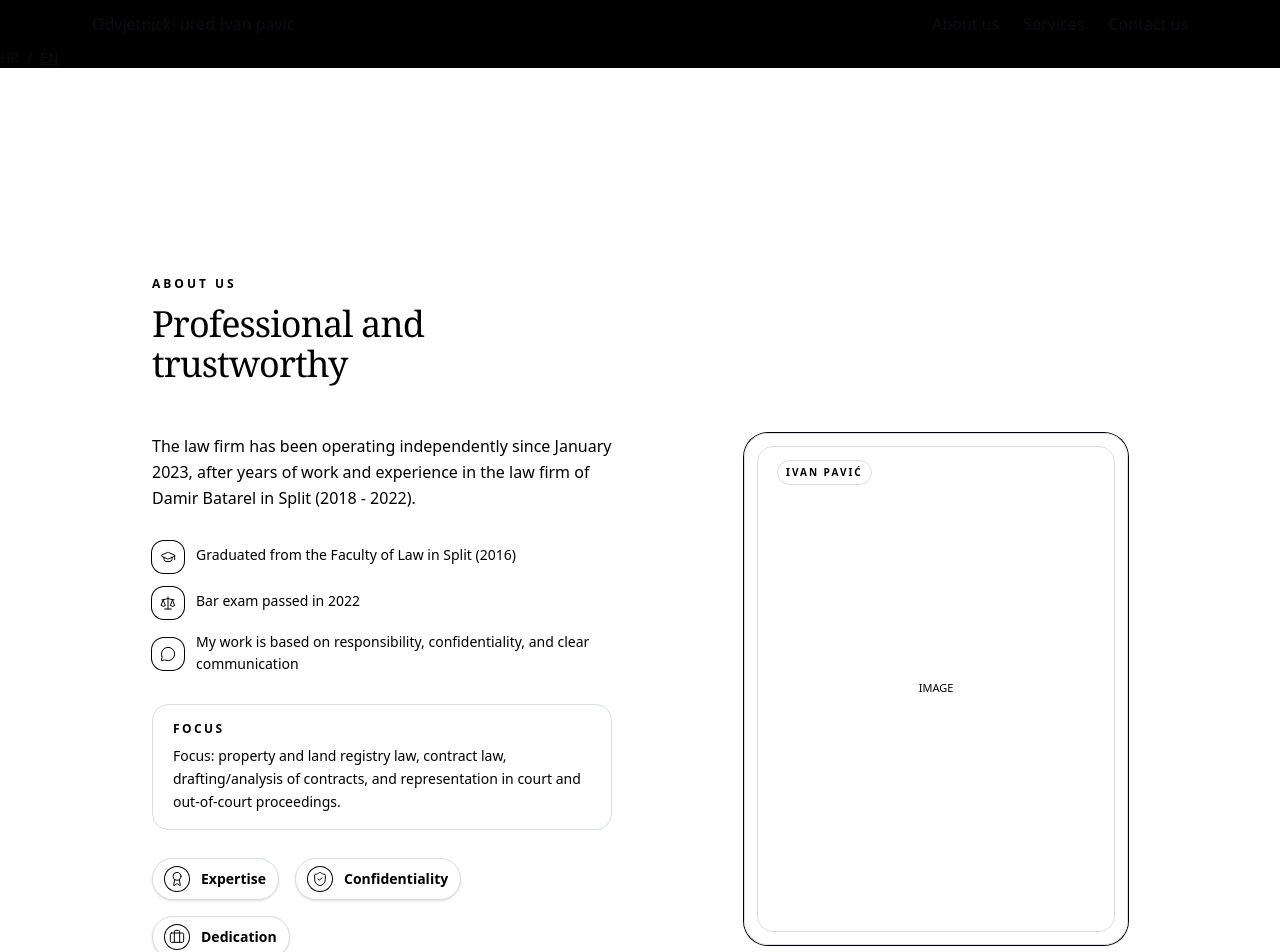
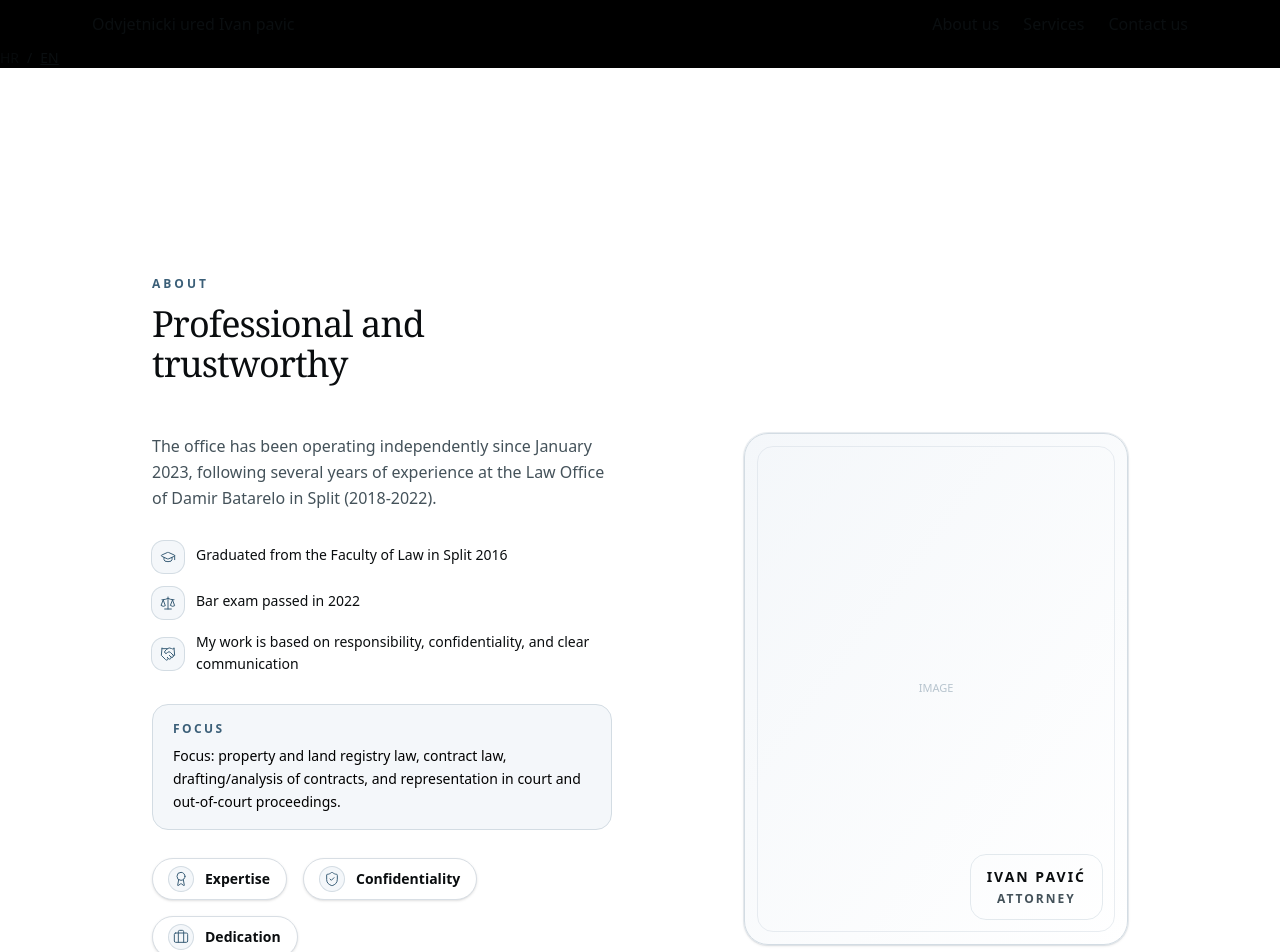
Before and after one commit to ipavic933-spec/website-pavic, a Next.js app: page /en in a window 1280 px wide. Shown: the top 952 px of the page. Built offline with nearby package versions, Linux system fonts and the light colour scheme.

Commit message:
Changed keys for text, minor changes

```diff
--- a/messages/en.json
+++ b/messages/en.json
@@ -18,18 +18,19 @@
     "discription": "We place special emphasis on legal support for entrepreneurs, companies and crafts in everyday business operations and dispute resolution."
   },
   "AboutMe": {
-    "sectionTitle": "About us",
+    "eyebrow": "ABOUT",
     "title": "Professional and trustworthy",
-    "workingExperience": "The law firm has been operating independently since January 2023, after years of work and experience in the law firm of Damir Batarel in Split (2018 - 2022).",
-    "education": "Graduated from the Faculty of Law in Split (2016)",
-    "bar": "Bar exam passed in 2022",
-    "workEthics": "My work is based on responsibility, confidentiality, and clear communication",
+    "lead": "The office has been operating independently since January 2023, following several years of experience at the Law Office of Damir Batarelo in Split (2018-2022).",
+    "bullet1": "Graduated from the Faculty of Law in Split 2016",
+    "bullet2": "Bar exam passed in 2022",
+    "bullet3": "My work is based on responsibility, confidentiality, and clear communication",
     "focusLabel": "Focus",
     "focus": "Focus: property and land registry law, contract law, drafting/analysis of contracts, and representation in court and out-of-court proceedings.",
     "expertise": "Expertise",
     "confidentiality": "Confidentiality",
     "dedication": "Dedication",
-    "name": "Ivan Pavić"
+    "cardName": "Ivan Pavić",
+    "cardRole": "Attorney"
   },
   "Services": {
     "sectionTitle": "Services",
--- a/messages/hr.json
+++ b/messages/hr.json
@@ -18,18 +18,19 @@
     "discription": "Poseban naglasak stavljamo na pravnu podršku poduzetnicima, trgovačkim društvima i obrtima u svakodnevnom poslovanju i rješavanju sporova."
   },
   "AboutMe": {
-    "sectionTitle": "O nama",
+    "eyebrow": "O NAMA",
     "title": "Profesionalno i s povjerenjem",
-    "workingExperience": "Odvjetnički ured djeluje samostalno od siječnja 2023. godine, nakon višegodišnjeg rada i stjecanja iskustva u odvjetničkom uredu Damira Batarela u Splitu (2018. – 2022.).",
-    "education": "Diplomirao na Pravnom fakultetu u Splitu (2016.)",
-    "bar": "Pravosudni ispit polozen 2022.",
-    "workEthics": "Rad temeljim na odgovornosti, povjerljivosti i jasnoj komunikaciji",
+    "lead": "Odvjetnički ured djeluje samostalno od siječnja 2023. godine, nakon višegodišnjeg rada i stjecanja iskustva u odvjetničkom uredu Damira Batarela u Splitu (2018. – 2022.).",
+    "bullet1": "Diplomirao na Pravnom fakultetu u Splitu 2016.",
+    "bullet2": "Pravosudni ispit položen 2022.",
+    "bullet3": "Rad temeljim na odgovornosti, povjerljivosti i jasnoj komunikaciji",
     "focusLabel": "Fokus",
     "focus": "Fokus: stvarno i zemljisnoknjizhno pravo, obvezno pravo i sastavljanje/analiza ugovora te zastupanje u sudskim i izvansudskim postupcima.",
     "expertise": "Strucnost",
     "confidentiality": "Povjerljivost",
     "dedication": "Posvecenost",
-    "name": "Ivan Pavić"
+    "cardName": "Ivan Pavić",
+    "cardRole": "Odvjetnik"
   },
   "Services": {
     "sectionTitle": "Usluge",
--- a/src/app/[locale]/globals.css
+++ b/src/app/[locale]/globals.css
@@ -1,3 +1,4 @@
+@config "../../../tailwind.config.ts";
 @import "tw-animate-css";
 @import "tailwindcss";
 
--- a/src/components/About.tsx
+++ b/src/components/About.tsx
@@ -1,4 +1,4 @@
-import { Award, ShieldCheck, Briefcase, GraduationCap, Scale, MessageCircle } from "lucide-react"
+import { Award, ShieldCheck, Briefcase, GraduationCap, Scale, Handshake } from "lucide-react"
 import { useTranslations } from "next-intl"
 import { Badge } from "./ui/badge";
 
@@ -6,9 +6,9 @@ const About = () => {
   const t = useTranslations('AboutMe');
 
   const generalInformation = [
-    { text: t('education'), icon: GraduationCap },
-    { text: t('bar'), icon: Scale },
-    { text: t('workEthics'), icon: MessageCircle },
+    { text: t('bullet1'), icon: GraduationCap },
+    { text: t('bullet2'), icon: Scale },
+    { text: t('bullet3'), icon: Handshake },
   ];
 
   const pillList = [
@@ -21,7 +21,7 @@ const About = () => {
     <section id="about" className="scroll-mt-20 bg-white py-16 md:py-20">
       <div className="mx-auto max-w-6xl px-6">
         <span className="mb-3 block text-xs font-semibold uppercase tracking-[0.25em] text-brand-700">
-          {t("sectionTitle")}
+          {t("eyebrow")}
         </span>
         <h2 className="mb-12 max-w-md font-serif text-3xl leading-[1.12] tracking-tight text-ink-900 md:text-4xl">
           {t("title")}
@@ -30,7 +30,7 @@ const About = () => {
         <div className="grid gap-14 lg:grid-cols-2 lg:items-start">
           <div className="flex flex-col gap-7">
             <p className="max-w-lg text-base leading-relaxed text-ink-600">
-              {t("workingExperience")}
+              {t("lead")}
             </p>
 
             <ul className="flex flex-col gap-3">
@@ -57,7 +57,7 @@ const About = () => {
 
             <div className="flex justify-baseline gap-4 flex-wrap">
               {pillList.map((pill, index) => (
-                <Badge variant='outline' key={index} className="bg-white py-2 px-3 shadow-sm flex flex-row gap-3">
+                <Badge variant='outline' key={index} className="bg-white py-2 px-4 shadow-sm flex flex-row gap-3">
                   <div className="flex items-center justify-center rounded-xl bg-brand-50 text-brand-700 ring-1 ring-brand-200 p-1">
                     <pill.icon className="h-4 w-4" strokeWidth={1.5} />
                   </div>
@@ -69,9 +69,10 @@ const About = () => {
 
           <div className="flex items-start justify-center lg:justify-end">
             <div className="relative aspect-3/4 w-full max-w-sm overflow-hidden rounded-3xl border border-brand-200 bg-gradient-to-br from-brand-50 to-white shadow-sm ring-1 ring-brand-200/50">
-              <div className="absolute left-5 top-5 px-3 py-1">
-                <Badge variant='outline' className="px-2 py-1 text-[10px] font-semibold uppercase   tracking-[0.2em] text-brand-700">
-                  {t("name")}
+              <div className="absolute bottom-6 right-6">
+                <Badge variant='outline' className="flex flex-col px-4 py-3 rounded-2xl text-[10px] font-semibold uppercase tracking-[0.2em] text-brand-700 border-brand-200/60">
+                  <p className="text-sm font-semibold text-ink-900">{t("cardName")}</p>
+                  <p className="text-xs text-ink-600">{t("cardRole")}</p>
                 </Badge>
               </div>
               <div className="pointer-events-none absolute inset-3 rounded-2xl border border-brand-200/50" />
```
